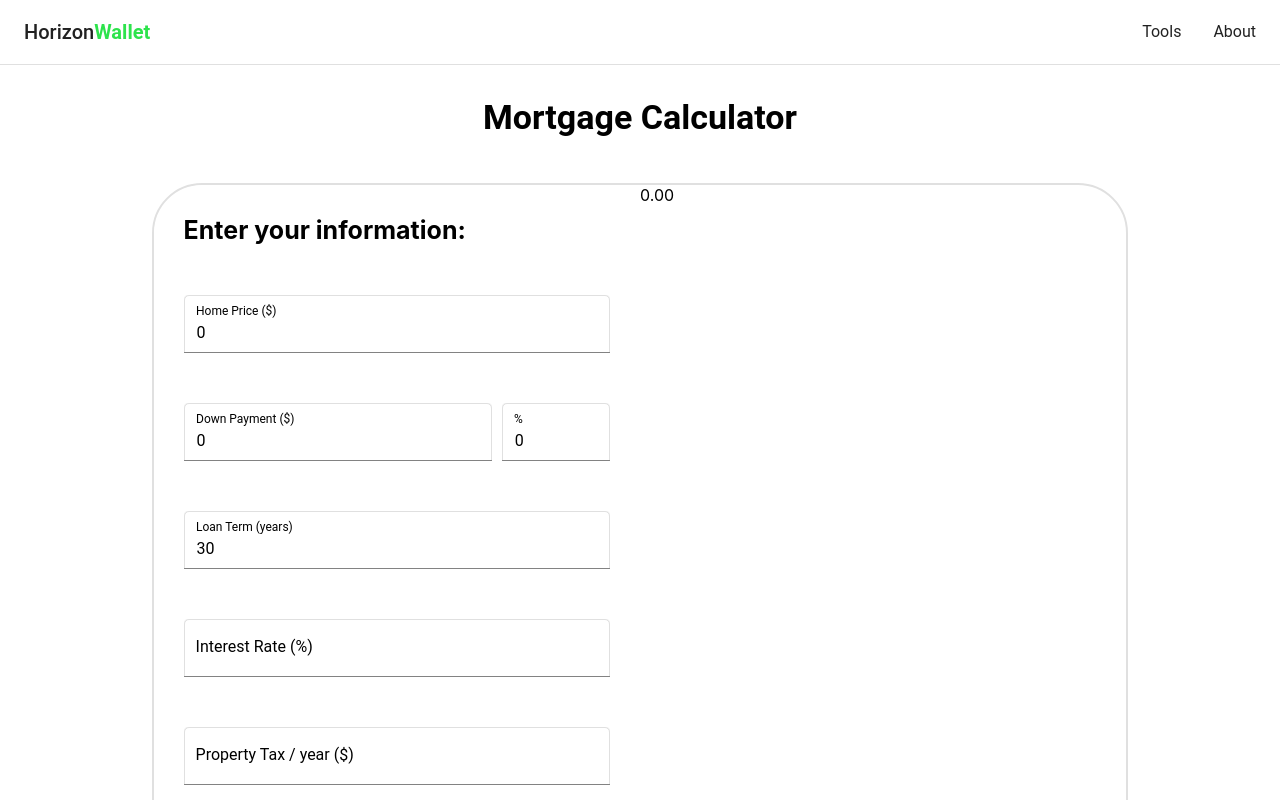
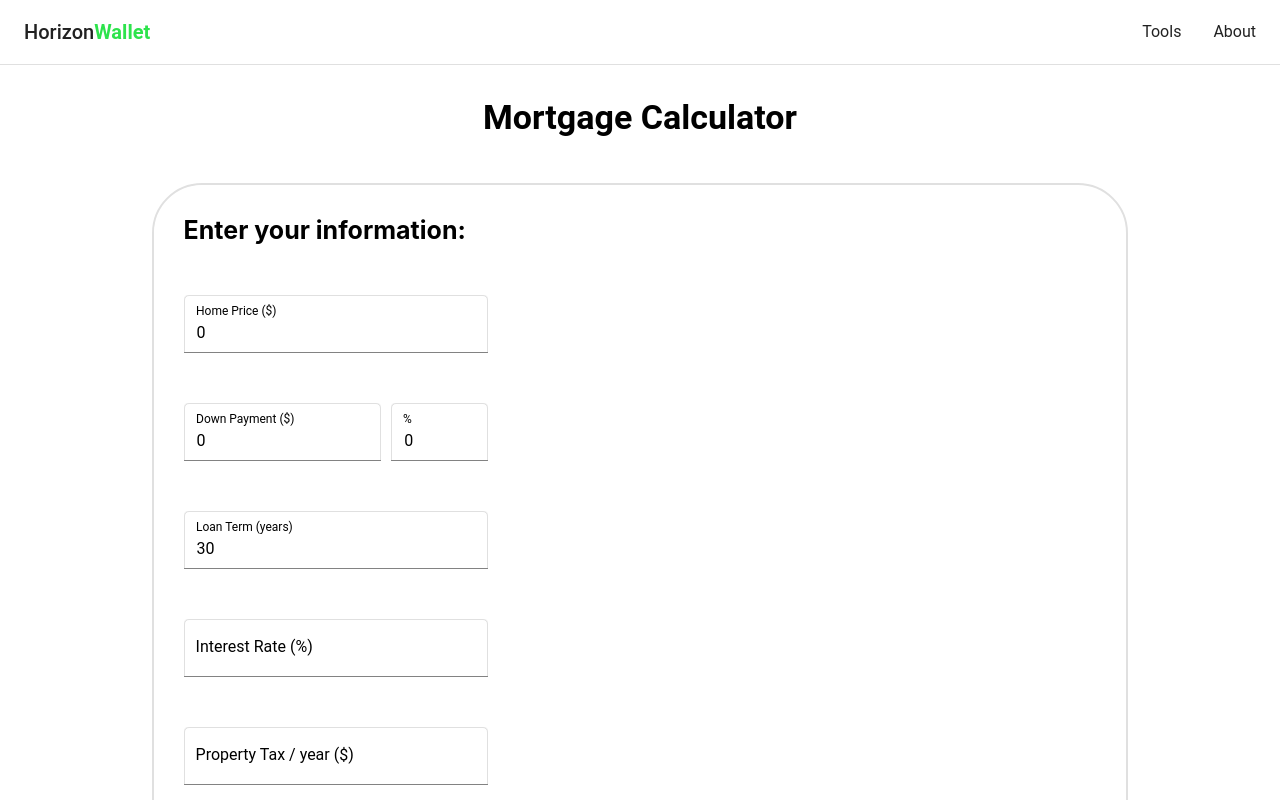
Before and after one commit to smm3123/Recharts-Investment-Calculator, a React (Create React App) app: page /tools/mortgage in a window 1280 px wide. Shown: the top 800 px of the page. Built offline with nearby package versions, Linux system fonts and the light colour scheme.

Commit message:
Add pie chart

```diff
--- a/src/calculators/CompoundGrowth/Chart.jsx
+++ b/src/calculators/CompoundGrowth/Chart.jsx
@@ -3,7 +3,7 @@ import { isEmpty } from 'lodash';
 import { useTheme, Box } from '@mui/material';
 import { ResponsiveContainer, AreaChart, Area, XAxis, YAxis, CartesianGrid, Tooltip, ReferenceLine } from 'recharts';
 import useIsMobile from '../../hooks/useIsMobile';
-import { convertToCurrency } from './utils';
+import { convertToCurrency } from '../utils';
 
 const tooltipFormatter = (value, name) => {
   const customNames = {
--- a/src/calculators/CompoundGrowth/Insights.jsx
+++ b/src/calculators/CompoundGrowth/Insights.jsx
@@ -1,6 +1,6 @@
 import React from 'react';
 import { Box, Typography, useTheme } from '@mui/material';
-import { convertToCurrency } from './utils';
+import { convertToCurrency } from "../utils";
 import Highlight from '../../components/Highlight';
 
 const Insights = ({ yearlyReturns }) => {
--- a/src/calculators/CompoundGrowth/utils.js
+++ /dev/null
@@ -1,4 +0,0 @@
-export const convertToCurrency = (value) => {
-  const options = { style: 'currency', currency: 'USD' };
-  return value.toLocaleString('en-US', options);
-}
--- /dev/null
+++ b/src/calculators/Mortgage/Chart.jsx
@@ -0,0 +1,129 @@
+import React, { useState } from 'react';
+import { useTheme, Box } from '@mui/material';
+import { PieChart, Pie, Sector, ResponsiveContainer } from 'recharts';
+import useIsMobile from '../../hooks/useIsMobile';
+import { convertToCurrency, safeParse } from '../utils';
+
+const renderActiveShape = (props) => {
+  const RADIAN = Math.PI / 180;
+  const { cx, cy, midAngle, innerRadius, outerRadius, startAngle, endAngle, fill, payload, percent, value } = props;
+  const sin = Math.sin(-RADIAN * midAngle);
+  const cos = Math.cos(-RADIAN * midAngle);
+  const sx = cx + (outerRadius + 10) * cos;
+  const sy = cy + (outerRadius + 10) * sin;
+  const mx = cx + (outerRadius + 30) * cos;
+  const my = cy + (outerRadius + 30) * sin;
+  const ex = mx + (cos >= 0 ? 1 : -1) * 22;
+  const ey = my;
+  const textAnchor = cos >= 0 ? 'start' : 'end';
+
+  return (
+    <g>
+      <text x={cx} y={cy} dy={8} textAnchor="middle" fill={fill}>
+        {payload.name}
+      </text>
+      <Sector
+        cx={cx}
+        cy={cy}
+        innerRadius={innerRadius}
+        outerRadius={outerRadius}
+        startAngle={startAngle}
+        endAngle={endAngle}
+        fill={fill}
+      />
+      <Sector
+        cx={cx}
+        cy={cy}
+        startAngle={startAngle}
+        endAngle={endAngle}
+        innerRadius={outerRadius + 6}
+        outerRadius={outerRadius + 10}
+        fill={fill}
+      />
+      <path d={`M${sx},${sy}L${mx},${my}L${ex},${ey}`} stroke={fill} fill="none" />
+      <circle cx={ex} cy={ey} r={2} fill={fill} stroke="none" />
+      <text x={ex + (cos >= 0 ? 1 : -1) * 12} y={ey} textAnchor={textAnchor} fill="#333">{convertToCurrency(value)}</text>
+      <text x={ex + (cos >= 0 ? 1 : -1) * 12} y={ey} dy={18} textAnchor={textAnchor} fill="#999">
+        {`${(percent * 100).toFixed(2)}%`}
+      </text>
+    </g>
+  );
+};
+
+const Visualization = ({
+  monthlyMortgagePayment,
+  propertyTax,
+  homeInsurance,
+  hoa,
+}) => {
+  const theme = useTheme();
+  const [activeIndex, setActiveIndex] = useState(null);
+
+  const data = [
+    { name: 'P & I', value: monthlyMortgagePayment, fill: theme.palette.primary.main },
+    { name: 'Property Tax', value: propertyTax, fill: 'turquoise' },
+    { name: 'Home Insurance', value: homeInsurance, fill: '#ffc658' },
+    { name: 'HOA', value: hoa, fill: '#ff8042' },
+  ];
+
+  const onPieEnter = (_, index) => {
+    setActiveIndex(index);
+  };
+
+  return (
+    <Box
+      sx={{
+        display: 'flex',
+        flexDirection: 'column',
+        alignItems: 'center',
+        width: '100%',
+        height: '100%',
+        mt: 8,
+      }}
+    >
+      <ResponsiveContainer width="90%" height="90%">
+        <PieChart>
+          <Pie
+            data={data}
+            cx="50%"
+            cy="50%"
+            innerRadius={80} // Increased inner radius
+            outerRadius={140} // Increased outer radius for larger chart
+            dataKey="value"
+            activeIndex={activeIndex}
+            activeShape={renderActiveShape}
+            onMouseEnter={onPieEnter}
+            onMouseLeave={() => setActiveIndex(null)}
+            animationDuration={500}
+            animationEasing="ease-out"
+          />
+        </PieChart>
+      </ResponsiveContainer>
+    </Box>
+  );
+};
+
+const Chart = ({
+  monthlyMortgagePayment,
+  propertyTax,
+  homeInsurance,
+  hoa,
+}) => {
+  const isMobile = useIsMobile();
+
+  return (
+    <Box sx={{
+      width: '100%',
+      borderRadius: isMobile ? '0px 0px 50px 50px' : '0px 50px 50px 0px',
+    }}>
+      <Visualization
+        monthlyMortgagePayment={safeParse(monthlyMortgagePayment, true)}
+        propertyTax={safeParse(propertyTax, true)}
+        homeInsurance={safeParse(homeInsurance, true)}
+        hoa={safeParse(hoa, true)}
+      />
+    </Box>
+  );
+}
+
+export default Chart;
--- a/src/calculators/Mortgage/Inputs.jsx
+++ b/src/calculators/Mortgage/Inputs.jsx
@@ -1,6 +1,7 @@
 import React, { useEffect, useState } from 'react';
 import { Box, TextField } from '@mui/material';
 import useIsMobile from '../../hooks/useIsMobile';
+import { safeParse } from '../utils';
 
 const calculateMonthlyMortgagePayment = (
   homePrice,
@@ -50,12 +51,6 @@ const Inputs = ({
   const [interestRate, setInterestRate] = useState("0");
 
   const isMobile = useIsMobile();
-
-  // Helper function to safely parse numbers, defaulting to 0
-  const safeParse = (value, isFloat = false) => {
-    const parsed = isFloat ? parseFloat(value) : parseInt(value, 10);
-    return isNaN(parsed) ? 0 : parsed;
-  };
 
   // Handler for Home Price change
   const handleHomePriceChange = (e) => {
--- a/src/calculators/Mortgage/Mortgage.jsx
+++ b/src/calculators/Mortgage/Mortgage.jsx
@@ -4,6 +4,7 @@ import Inputs from "./Inputs";
 import ToolContainer from "../ToolContainer";
 
 import useIsMobile from "../../hooks/useIsMobile";
+import Chart from "./Chart";
 
 const Mortgage = () => {
   const [monthlyMortgagePayment, setMonthlyMortgagePayment] = useState(0);
@@ -16,7 +17,7 @@ const Mortgage = () => {
     <ToolContainer title="Mortgage Calculator">
       <Box
         sx={{
-          width: '100%',
+          width: isMobile ? "100%" : '60%',
           height: isMobile ? '50%' : '100%',
         }}
       >
@@ -37,7 +38,12 @@ const Mortgage = () => {
           display: 'flex',
         }}
       >
-        {monthlyMortgagePayment}
+        <Chart
+          monthlyMortgagePayment={monthlyMortgagePayment}
+          propertyTax={propertyTax}
+          homeInsurance={homeInsurance}
+          hoa={hoa}
+        />
       </Box>
     </ToolContainer>
   );
--- /dev/null
+++ b/src/calculators/utils.js
@@ -0,0 +1,10 @@
+export const convertToCurrency = (value) => {
+  const options = { style: 'currency', currency: 'USD' };
+  return value.toLocaleString('en-US', options);
+}
+
+// Helper function to safely parse numbers, defaulting to 0
+export const safeParse = (value, isFloat = false) => {
+  const parsed = isFloat ? parseFloat(value) : parseInt(value, 10);
+  return isNaN(parsed) ? 0 : parsed;
+};
```
